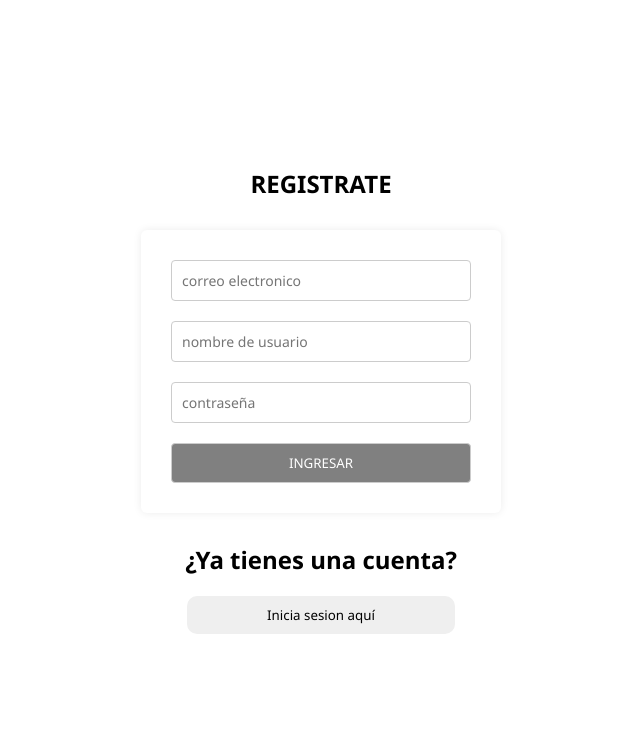
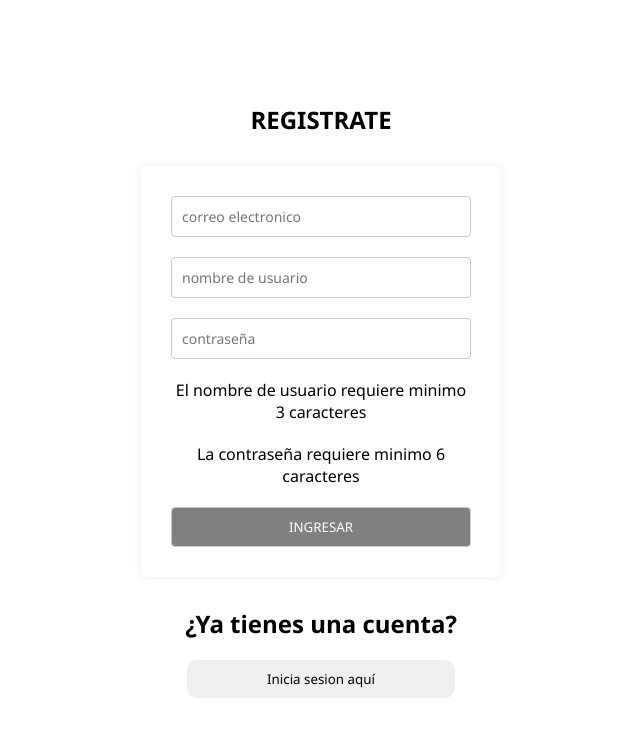
Before and after one commit to ZoeValverde/tp-frontend-valverde, a React (Vite) app: page /Register in a window 1280 px wide. Shown: the top 736 px of the page, without its empty margins (319-959 px from the left). Built offline with nearby package versions, Linux system fonts and the light colour scheme.

Commit message:
refactor: validation views Register and Login

```diff
--- a/src/assets/views/Login.jsx
+++ b/src/assets/views/Login.jsx
@@ -7,7 +7,8 @@ const Login = () => {
     const [password, setPassword] = useState("")
     const [name, setName] = useState("")
     const [error, setError] = useState(null)
-  const { login } = useContext(ChatContext)
+    const [errorBlank, setErrorBlank]= useState(null)
+    const { login } = useContext(ChatContext)
   const navigate = useNavigate()
 
     const handleNavigate = () => {
@@ -26,10 +27,15 @@ const Login = () => {
         setName(e.target.value)
     }
 
+
     const handleSubmit = (e) => {
         setError(null)
         e.preventDefault()
         const response = login({ email, password, name })
+        if (!name || !email || !password) {
+            setErrorBlank(true)
+            return
+        }
         if (!response) {
             setError(true)
             return
@@ -48,6 +54,7 @@ const Login = () => {
                 <input type="password" placeholder="contraseña"  onChange={handleChangePassword} value={password}/>
                 <button>INGRESAR</button>
                 {error && <h3>Error en alguno de los datos</h3>}
+                {errorBlank && <p>Es necesario completar los datos</p>}
             </form>
             <div className="Login-Register">
         <h2>¿No tienes una cuenta?</h2>
--- a/src/assets/views/Register.jsx
+++ b/src/assets/views/Register.jsx
@@ -7,20 +7,20 @@ const Register = () => {
   const [email, setEmail] = useState("")
   const [password, setPassword] = useState("")
   const [name, setName] = useState("")
-  const [errorName, setErrorName] = useState(null)
-  const [errorPassword, setErrorPassword] = useState(null)
+  const [errorName, setErrorName] = useState(true)
+  const [errorPassword, setErrorPassword] = useState(true)
   const [errorBlank, setErrorBlank]= useState(null)
-  const { setLoggedUser } = useContext(ChatContext)
+  const { setLoggedUser} = useContext(ChatContext)
   const navigate = useNavigate()
 
   const handleNavigate= ()=> {
    navigate("/Login")
   }
 
-  const { handleAccounts } = useContext(ChatContext)
 
  const handleChangeEmail = (e) => {
    setEmail(e.target.value)
+
    setErrorBlank("")
   }
 
@@ -43,9 +43,11 @@ const Register = () => {
         setErrorBlank(true)
         return
       }
-      if (name.length < 3 || (password.length < 6)  ) {
-        setErrorName(true)
-        setErrorPassword(true)
+
+      setErrorPassword(password.length < 6)
+      setErrorName(name.length < 3)
+
+      if (name.length < 3 || password.length < 6) {
         return
       }
 
@@ -79,15 +81,9 @@ const Register = () => {
           required
           onChange={handleChangePassword}
         />
-        {
-          errorName && <p>El nombre de usuario requiere minimo 3 caracteres</p>
-        }
-        {
-          errorPassword && <p>La contraseña requiere minimo 6 caracteres</p>
-        }
-        {
-          errorBlank && <p>Es necesario completar los datos</p>
-        }
+        {errorName && <p>El nombre de usuario requiere minimo 3 caracteres</p>}
+        {errorPassword && <p>La contraseña requiere minimo 6 caracteres</p>}
+        {errorBlank && <p>Es necesario completar los datos</p>}
         <button onClick={handleSubmit}>INGRESAR</button>
 
       </form>
```
